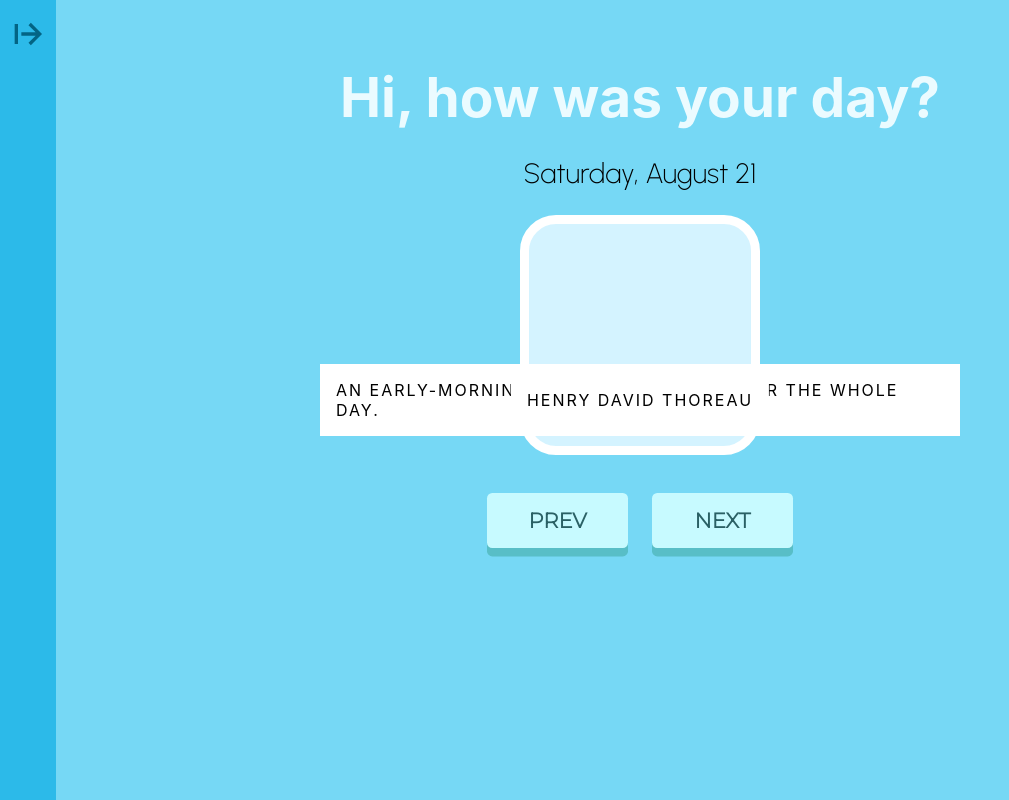
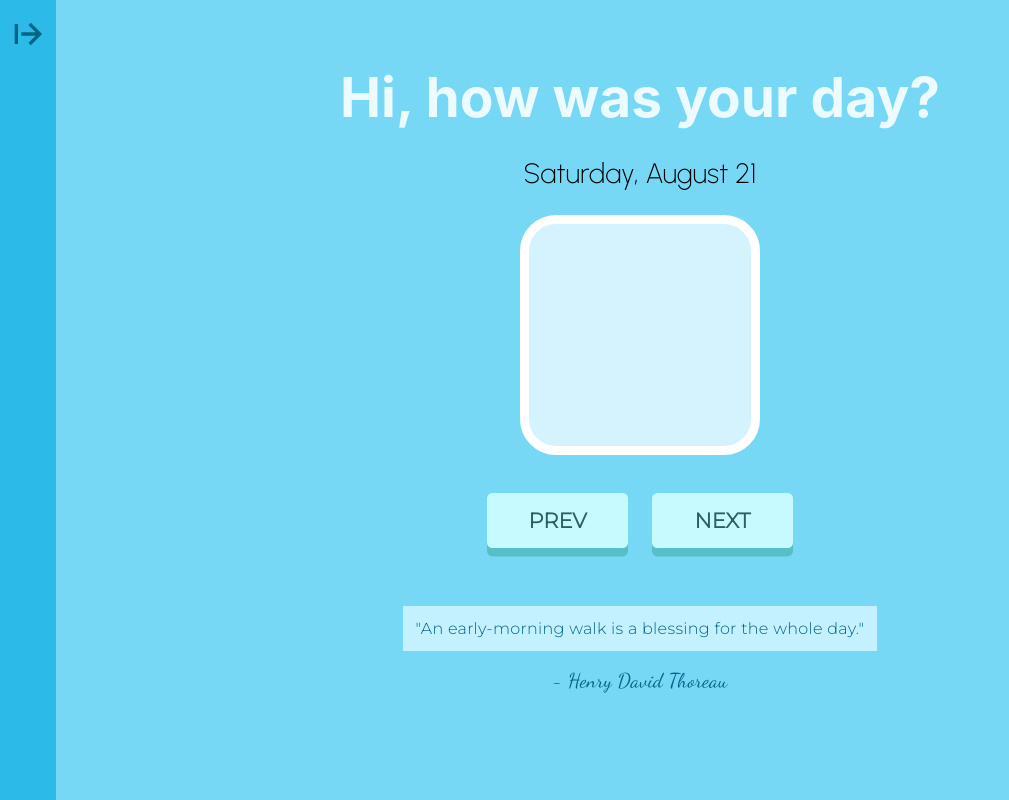
Before and after one commit to n-kly/Apptitude-MoodTracker, a React (Create React App) app: page /tracker in a window 1280 px wide. Shown: the whole page, without its empty margins (0-1009 px from the left). Built offline with nearby package versions, Linux system fonts and the light colour scheme; a web font is replaced by a local one.

Commit message:
Final CSS Edits

```diff
--- a/src/components/Waves.js
+++ b/src/components/Waves.js
@@ -26,8 +26,8 @@ const Waves = () => {
         <svg
           id="visual"
           viewBox="0 0 960 540"
-          width="1960"
-          height="1080"
+          width="100vw"
+          height="100vh"
         >
 
           <motion.path animate={{x: -100}} transition={{duration: 8, yoyo: Infinity}}
--- a/src/components/main/MainPage.js
+++ b/src/components/main/MainPage.js
@@ -36,10 +36,14 @@ const MainPage = ({ totalMood, setTotalMood, activeDate, setActiveDate }) => {
             setStore={setStore}
           />
         </div>
-        <p className="quotes">{quoteList[randex]}</p>
-        <p className="quotes">{authorList[randex]}</p>
-        {console.log(randex)}
+        <div className="footer">
+          <div className="quotes">
+            <p className="quote">"{quoteList[randex]}"</p>
+            <p className="quote author">- {authorList[randex]}</p>
+          </div>
+        </div>
       </div>
+
   );
 };
 
--- a/src/components/main/main.css
+++ b/src/components/main/main.css
@@ -169,7 +169,7 @@ button{
     color: #036484;
     padding: 40px 0 20px;
     margin-left: 32px;
-    margin-top:5%;
+    margin-top: 1%;
 }
 
 .waves {
@@ -197,8 +197,8 @@ button{
 
 .dead-middle{
     margin-bottom: auto;
-    height: 100vh;
-    width: 100vw;
+    /* height: 100vh; */
+    /* width: 100vw; */
     padding-top: 5%;
 }
 
@@ -226,36 +226,43 @@ html {
     z-index: 2;
 }
 
-.quotes{
-    text-decoration: none;
-    padding: 1rem;
-    color: #000;
-    text-transform: uppercase;
-    letter-spacing: 2px;
+.footer {
+    display: flex;
+    height: 30%;
+    justify-content: center;
+    align-items: flex-start;
+    margin-top: 3vh;
+}
+
+.quotes {
+    height: fit-content;
+    max-width: 50vw;
+    padding: 9px;
+}
+
+.quote{
+    /* padding: 1rem;
     position: relative;
     display: inline-block;
-    justify-content: center;
+    justify-content: center; */
     align-items: center;
-    position: absolute;
-    background-color: #FFF;
-    top: 50%;
+    /* position: absolute; */
+    text-align: center;
+    /* top: 85%;
     left: 50%;
-    transform: translate(-50%, -50%);
+    transform: translate(-50%, -50%); */
+    color: #036484;
+    font-family: 'Montserrat', sans-serif;
+    letter-spacing: 0.3px;
+    font-size: 16px;
+    background: #c3f1ff;
+    padding: 13px;
 }
 
-.quotes-1{
-    text-decoration: none;
-    padding: 1rem;
-    color: #000;
-    text-transform: uppercase;
-    letter-spacing: 2px;
-    position: relative;
-    display: inline-block;
-    justify-content: center;
-    align-items: center;
-    position: absolute;
-    background-color: #FFF;
-    top: 60%;
-    left: 50%;
-    transform: translate(-50%, -60%);
+.author {
+    /* top: 90%; */
+    font-family: "Dancing Script";
+    font-size: 20px;
+    margin-top: 5px;
+    background: none;
 }
--- a/src/components/reactStyles.css
+++ b/src/components/reactStyles.css
@@ -46,7 +46,7 @@
     background-color: #aee8ff;
 }
 .react-calendar__navigation button[disabled] {
-    background-color: #7fdbff;
+    /* background-color: #7fdbff; */
 }
 .react-calendar__month-view__weekdays {
     text-align: center;
--- a/src/components/styleSelector.css
+++ b/src/components/styleSelector.css
@@ -65,7 +65,7 @@
 }
 
 .nav-text a:hover {
-    background-color: #DF9F5B;
+    background-color: #059acc;
 }
 
 .nav-menu-items {
```
